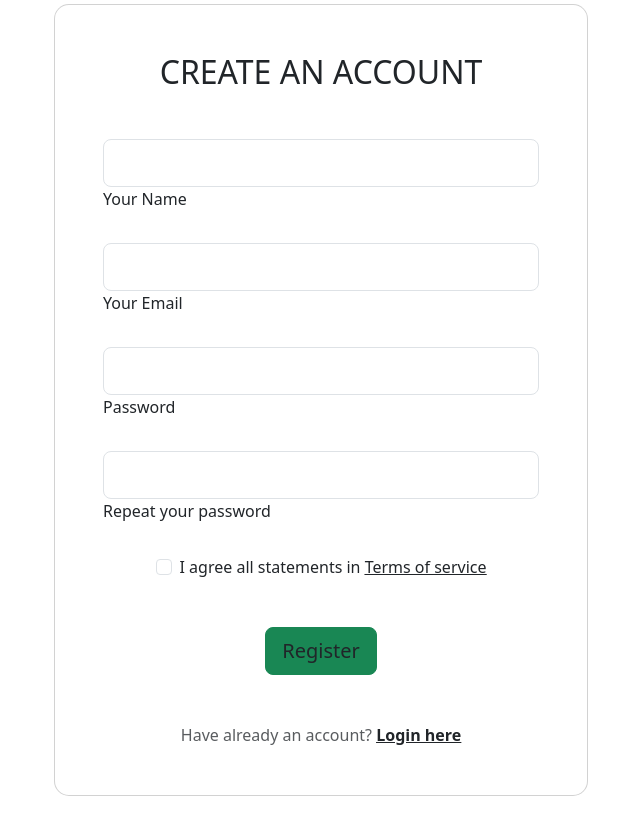
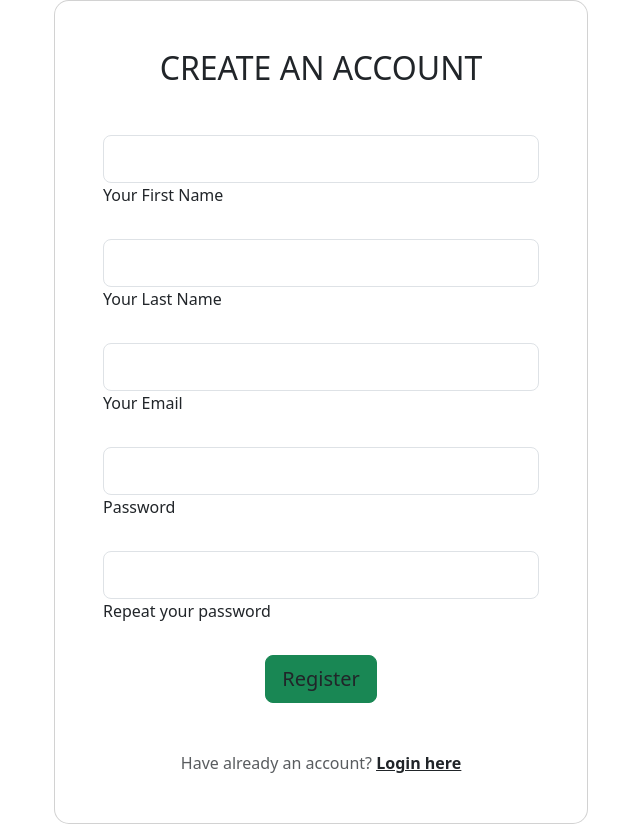
Before and after one commit to BiTech5/to-do-list-django, a Django app: page /register in a window 1280 px wide. Shown: the whole page, without its empty margins (319-959 px from the left). Before the commit the page ends 796 px from the top, so only its background shows below. Run offline with Django 5.2, Linux system fonts and the light colour scheme.

Commit message:
Form method changing

```diff
--- a/todoapp/templates/login.html
+++ b/todoapp/templates/login.html
@@ -1,4 +1,5 @@
 {% include 'header.html' %}
+<h1 style="text-align: center;">LOG-IN Form</h1>
      <div class="container">
         <form>
             <div class="mb-3">
@@ -11,6 +12,8 @@
               <input type="password" class="form-control" id="exampleInputPassword1">
             </div>
             <button type="submit" class="btn btn-primary">Submit</button>
+            <p class="text-center text-muted mt-5 mb-0">I don't have an account.<a href="{% url 'register' %}"
+                class="fw-bold text-body"><u>Register Here.</u></a></p>
           </form>
     </div>
     {% include 'footer.html' %}
--- a/todoapp/templates/register.html
+++ b/todoapp/templates/register.html
@@ -10,33 +10,29 @@
                 <div class="card-body p-5">
                   <h2 class="text-uppercase text-center mb-5">Create an account</h2>
 
-                  <form>
+                  <form method="post">
 
                     <div data-mdb-input-init class="form-outline mb-4">
-                      <input type="text" id="form3Example1cg" class="form-control form-control-lg" />
-                      <label class="form-label" for="form3Example1cg">Your Name</label>
+                      <input type="text" id="form3Example1cg" class="form-control form-control-lg" name="fir_name"/>
+                      <label class="form-label" for="form3Example1cg">Your First Name</label>
                     </div>
-
                     <div data-mdb-input-init class="form-outline mb-4">
-                      <input type="email" id="form3Example3cg" class="form-control form-control-lg" />
+                        <input type="text" id="form3Example1cg" class="form-control form-control-lg" name="last_name"/>
+                        <label class="form-label" for="form3Example1cg">Your Last Name</label>
+                      </div>
+                    <div data-mdb-input-init class="form-outline mb-4">
+                      <input type="email" id="form3Example3cg" class="form-control form-control-lg" name="email"/>
                       <label class="form-label" for="form3Example3cg">Your Email</label>
                     </div>
 
                     <div data-mdb-input-init class="form-outline mb-4">
-                      <input type="password" id="form3Example4cg" class="form-control form-control-lg" />
+                      <input type="password" id="form3Example4cg" class="form-control form-control-lg" name="password1" />
                       <label class="form-label" for="form3Example4cg">Password</label>
                     </div>
 
                     <div data-mdb-input-init class="form-outline mb-4">
-                      <input type="password" id="form3Example4cdg" class="form-control form-control-lg" />
+                      <input type="password" id="form3Example4cdg" class="form-control form-control-lg" name="password2" />
                       <label class="form-label" for="form3Example4cdg">Repeat your password</label>
-                    </div>
-
-                    <div class="form-check d-flex justify-content-center mb-5">
-                      <input class="form-check-input me-2" type="checkbox" value="" id="form2Example3cg" />
-                      <label class="form-check-label" for="form2Example3g">
-                        I agree all statements in <a href="#!" class="text-body"><u>Terms of service</u></a>
-                      </label>
                     </div>
 
                     <div class="d-flex justify-content-center">
```
